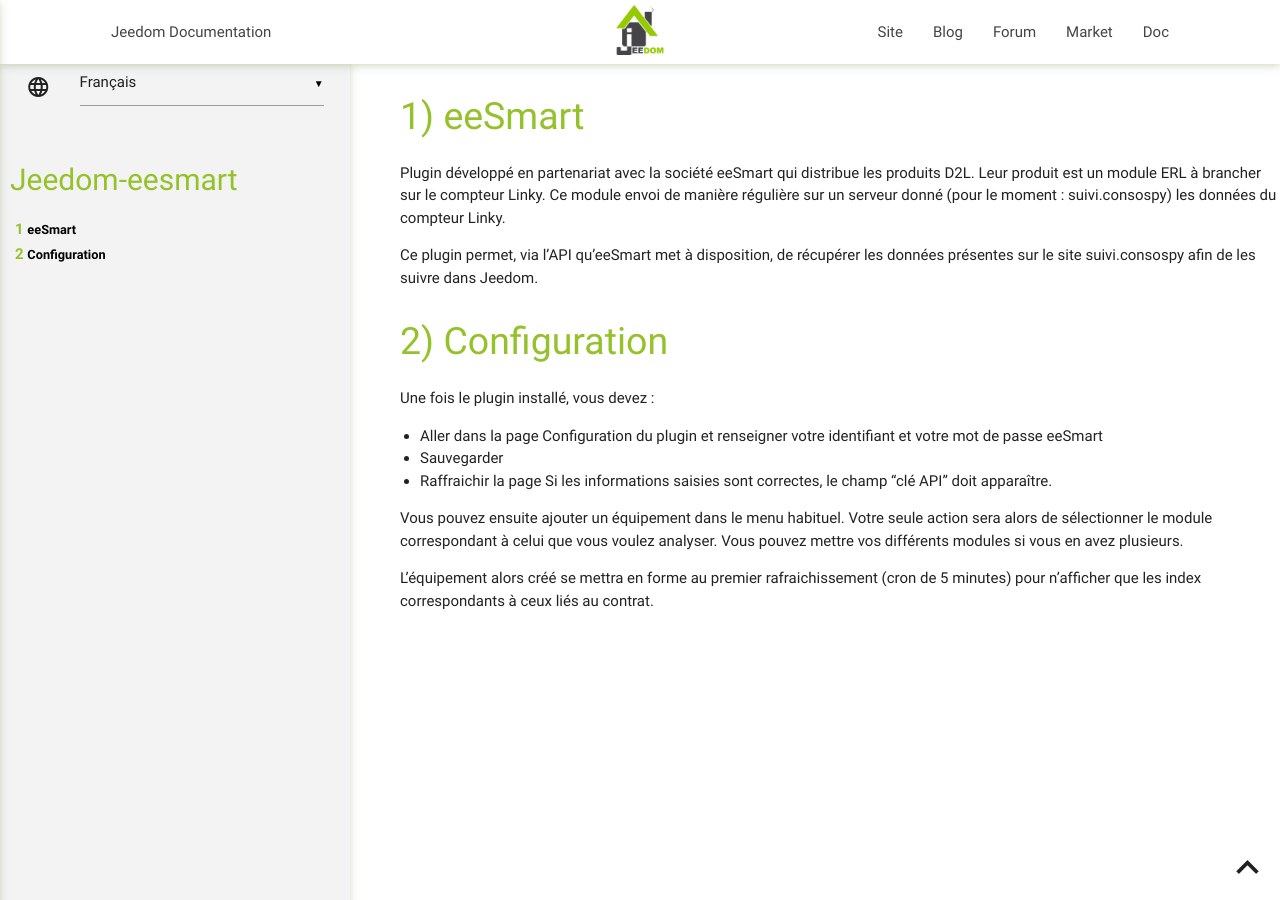
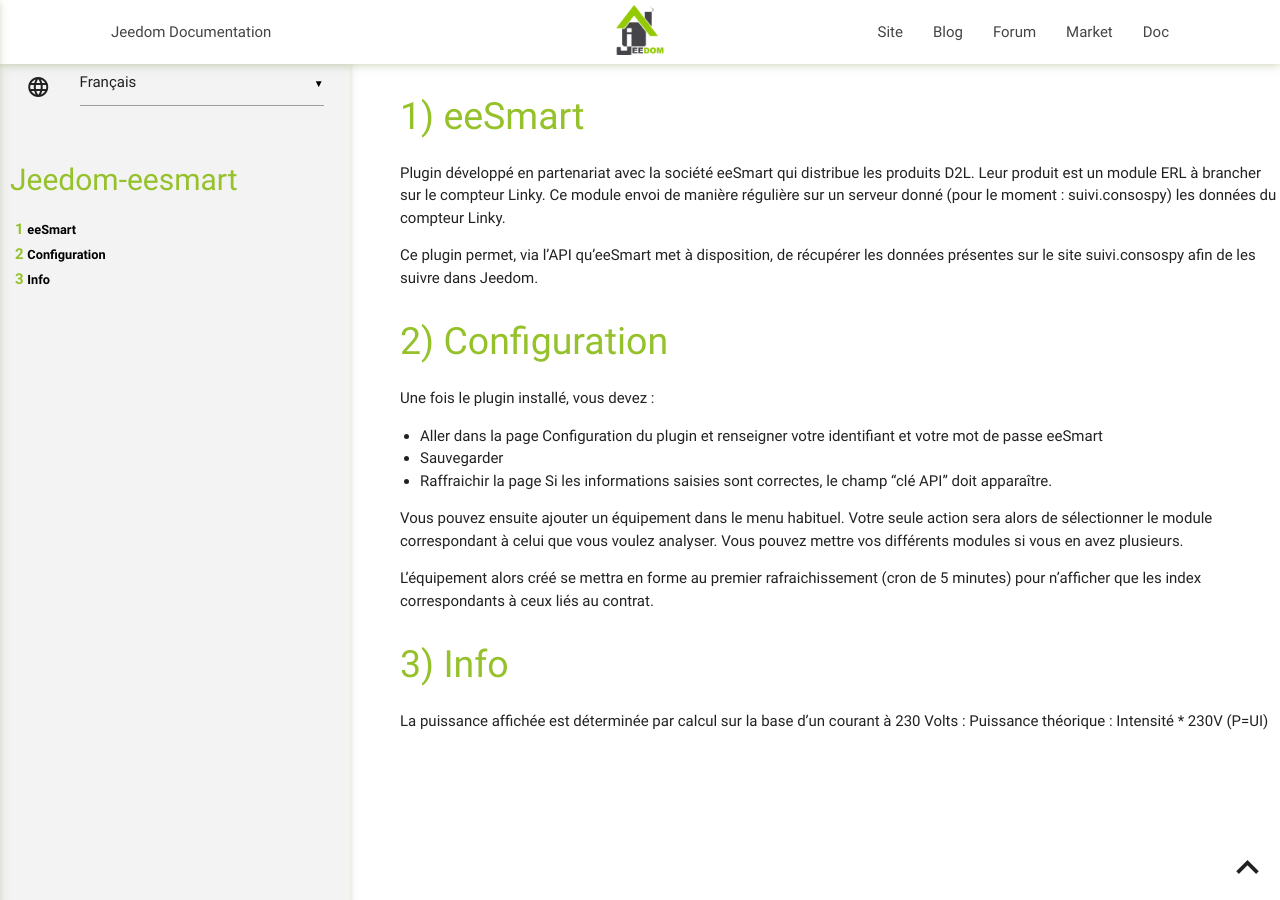
Before and after one commit to Caelion/jeedom-plugin-eeSmart, a Jekyll site: the page built from docs/fr_FR/index.md, in a window 1280 px wide. Built offline with Jekyll 4.4.1, drawn with Linux system fonts in a browser that asks for light colours; our own code applies the rules of GitHub Pages for plain Markdown files.

Commit message:
Update index.md

```diff
--- a/docs/fr_FR/index.md
+++ b/docs/fr_FR/index.md
@@ -20,3 +20,8 @@ Votre seule action sera alors de sélectionner le module correspondant à celui
 Vous pouvez mettre vos différents modules si vous en avez plusieurs.
 
 L'équipement alors créé se mettra en forme au premier rafraichissement (cron de 5 minutes) pour n'afficher que les index correspondants à ceux liés au contrat.
+
+Info
+===
+La puissance affichée est déterminée par calcul sur la base d'un courant à 230 Volts :
+Puissance théorique : Intensité * 230V (P=UI)
```
